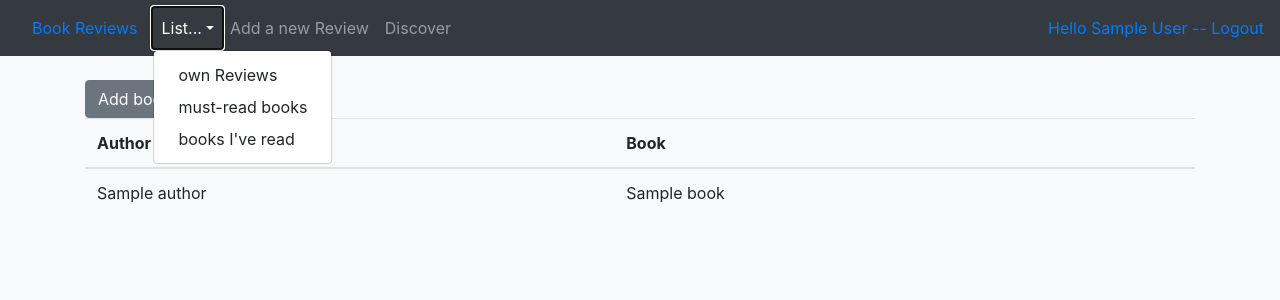
After one commit to Miniaya/Kirja-arvostelut, a Flask app: page /readlist in a window 1280 px wide, after a click on "List...". The commit adds this page. Shown: the top 300 px of the page. Run offline with Flask 2, Linux system fonts and the light colour scheme; a user stored in the database is signed in; tables that the repository leaves empty hold one stand-in row (values such as "Sample post"); some libraries are stand-ins or nearby versions.

Commit message:
Luettujenkirjojen listaus

```diff
--- a/application/auth/models.py
+++ b/application/auth/models.py
@@ -10,6 +10,7 @@ class User(Base):
     password = db.Column(db.String(16), nullable = False)
 
     reviews = db.relationship("Review", backref='account', lazy = True)
+    reads = db.relationship("MustReads", backref='account', lazy = True)
 
     def __init__(self, name, username, password):
         self.name = name
--- a/application/auth/views.py
+++ b/application/auth/views.py
@@ -19,7 +19,7 @@ def auth_login():
                                 error = "No such username or password")
 
     login_user(user)
-    return redirect(url_for("index"))
+    return redirect(url_for("reviews_front"))
 
 @app.route("/auth/logout")
 def auth_logout():
--- /dev/null
+++ b/application/read/models.py
@@ -0,0 +1,32 @@
+from application import db
+from application.auth.models import User
+from application.reviews.models import Author, Book, Review
+from sqlalchemy.sql import text
+
+class MustReads(db.Model):
+
+    __tablename__ = "mustreads"
+
+    book_id = db.Column(db.Integer, db.ForeignKey("book.id"), primary_key=True, nullable=False)
+    account_id = db.Column(db.Integer, db.ForeignKey("account.id"), nullable = False)
+    read = db.Column(db.Boolean, nullable=False)
+
+    def __init__(self, book_id, read):
+        self.book_id = book_id
+        self.read = read
+
+    @staticmethod
+    def get_read(boolean, id):
+        stmt = text("SELECT Mustreads.book_id, Author.name, Book.book_name, Review.id "
+                    "FROM Mustreads LEFT JOIN Book ON Mustreads.book_id = Book.id "
+                    "LEFT JOIN Author ON Book.author_id = Author.id "
+                    "LEFT JOIN Review ON Mustreads.book_id = Review.book_id "
+                    "WHERE Mustreads.read = :boolean AND Mustreads.account_id = :id "
+                    "GROUP BY Mustreads.book_id, Author.name, Book.book_name").params(boolean = boolean, id = id)
+        res = db.engine.execute(stmt)
+
+        response = []
+        for row in res:
+            response.append({"id":row[0], "author":row[1], "book":row[2], "review":row[3]})
+
+        return response
--- /dev/null
+++ b/application/read/views.py
@@ -0,0 +1,56 @@
+from flask import redirect, render_template, request, url_for
+from flask_login import login_required, current_user
+
+from application import app, db
+from application.reviews.models import Author, Book, Review
+
+from application.read.models import MustReads
+from application.read.forms import ReadForm
+
+@app.route("/mustread")
+@login_required
+def read_mustReads():
+    return render_template("read/mustread.html", books = MustReads.get_read(0, current_user.id))
+
+@app.route("/readlist", methods=["GET"])
+@login_required
+def read_listRead():
+    return render_template("read/readlist.html", books = MustReads.get_read(1, current_user.id))
+
+@app.route("/read/new/")
+@login_required
+def read_form():
+    return render_template("read/addtolist.html", form = ReadForm())
+
+@app.route("/read/", methods=["POST"])
+@login_required
+def read_create():
+    form = ReadForm(request.form)
+    given_author = form.author.data
+    given_book = form.name.data
+
+    if not form.validate():
+        return render_template("read/addtolist.html", form = form)
+
+    if db.session.query(Author).filter(Author.name == given_author).scalar() is None:
+        a = Author(given_author)
+        db.session.add(a)
+        db.session.commit()
+
+    if db.session.query(Book).filter(Book.book_name == given_book).scalar() is None:
+        a = db.session.query(Author.id).filter(Author.name == given_author).scalar()
+        b = Book(given_book, a)
+        db.session.add(b)
+        db.session.commit()
+
+    b = db.session.query(Book.id).filter(Book.book_name == given_book).scalar()
+    r = MustReads(b, form.read.data)
+    r.account_id = current_user.id
+
+    db.session().add(r)
+    db.session().commit()
+
+    if form.read.data:
+        return redirect(url_for("read_listRead"))
+    else:
+        return redirect(url_for("read_mustReads"))
--- a/application/reviews/forms.py
+++ b/application/reviews/forms.py
@@ -2,8 +2,8 @@ from flask_wtf import FlaskForm
 from wtforms import StringField, TextAreaField, SelectField, validators
 
 class ReviewForm(FlaskForm):
-    author = StringField("Author", [validators.Length(min=3)])
-    name = StringField("Book name", [validators.Length(min=2)])
+    author = StringField("Author", [validators.length(min=3), validators.length(max=144)])
+    name = StringField("Book name", [validators.length(min=2), validators.length(max=144)])
     review = TextAreaField("Review", [validators.length(max=400)])
     stars = SelectField("Stars", choices=[('1', '1'), ('2', '2'), ('3', '3'), ('4', '4'), ('5', '5')])
 
--- a/application/templates/layout.html
+++ b/application/templates/layout.html
@@ -18,8 +18,8 @@
             <a id="dropdown" class="nav-link dropdown-toggle" href="#" data-toggle="dropdown" aria-haspopup="true" aria-expanded="false">List...</a>
             <div class="dropdown-menu" aria-labelledby="dropdown">
               <a class="dropdown-item" href="{{ url_for('reviews_index') }} ">own Reviews</a>
-              <a class="dropdown-item" href="#">must-read books</a>
-              <a class="dropdown-item" href="#">books I've read</a>
+              <a class="dropdown-item" href="{{ url_for('read_mustReads') }}">must-read books</a>
+              <a class="dropdown-item" href="{{ url_for('read_listRead') }}">books I've read</a>
             </div>
           </li>
           <li class="nav-item">
--- /dev/null
+++ b/application/templates/read/readlist.html
@@ -0,0 +1,36 @@
+{% extends "layout.html" %}
+
+{% block body %}
+<div>
+    <form method="GET" action="{{ url_for('read_form') }}">
+        <input type="submit" class="btn btn-secondary" value="Add book to the list"/>
+    </form>
+</div>
+<table class="table">
+    <thead>
+      <tr>
+        <th scope="col">Author</th>
+        <th scope="col">Book</th>
+        <th scope="col"></th>
+      </tr>
+    </thead>
+    <tbody>
+        {% for book in books %}
+            <tr>
+                <td>{{ book.author }}</td>
+                <td>{{ book.book }}</td>
+                <td>
+                    {% if book.review == None %}
+                        <div>
+                            <form method="GET" action="{{ url_for('reviews_form') }}">
+                                <input type="submit" class="btn btn-secondary" value="Write a review">
+                            </form>
+                        </div>
+                    {% endif %}
+                </td>
+            </tr>
+        {% endfor %}
+    </tbody>
+  </table>
+
+{% endblock %}
```
Also changed, not shown: application/read/forms.py (added, +10 -0 lines), application/reviews/models.py (+19 -3 lines), application/reviews/views.py (+7 -0 lines), application/templates/read/addtolist.html (added, +19 -0 lines), application/templates/read/mustread.html (added, +9 -0 lines).
